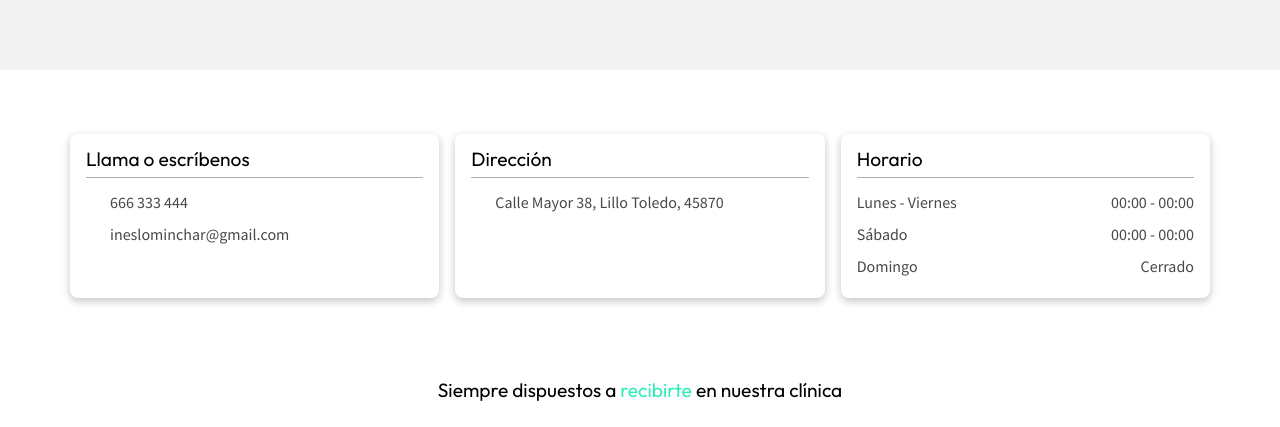
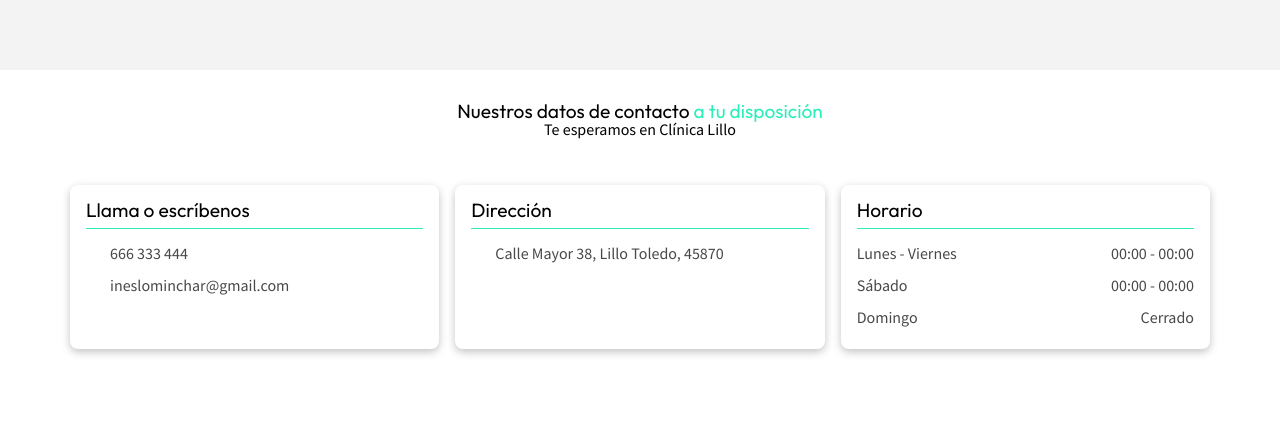
Before and after one commit to JJuarez-git/clinica, an Angular app: page /contacto in a window 1280 px wide. Shown: the part 183-610 px from the top of the page. Built offline with nearby package versions, Linux system fonts and the light colour scheme.

Commit message:
minor changes on contact

```diff
--- a/src/app/components/pages/contact/contact.component.css
+++ b/src/app/components/pages/contact/contact.component.css
@@ -1,16 +1,15 @@
 .contact-grid {
    display: grid;
    grid-template-columns: repeat(1, minmax(0, 1fr));
-   /* padding: 0 5em; */
    gap: 1em;
-}
-
-.grid-col {
-   /* border: 1px solid red; */
 }
 
 .card {
    height: 100%;
+}
+
+#cards-section {
+   padding: 2em 0;
 }
 
 #contact-movil, #contact-email, #contact-locate {
--- a/src/app/components/pages/contact/contact.component.html
+++ b/src/app/components/pages/contact/contact.component.html
@@ -8,22 +8,29 @@
       </div>
    </section>
 
-   <section class="section-no-bg" style="padding: 4em 0 2em;">
+   <section class="section-no-bg" style="padding-top: 2em;">
+      <div class="container text-center space-y-1">
+         <p class="sub-title">Nuestros datos de contacto <span class="text-primary d-inline-block">a tu disposición</span></p>
+         <p>Te esperamos en {{clinicaName}}</p>
+      </div>
+   </section>
+
+   <section class="section-no-bg" id="cards-section">
       <div class="contact-grid container">
 
          <div class="grid-col">
-            <div class="card">
+            <div class="card bg-section">
                <div class="card-title">
                   <p class="sub-title">Llama o escríbenos</p>
                </div>
-               <div class="hr bg-secondary"></div>
+               <div class="hr bg-primary"></div>
                <div class="card-body">
                   <ul class="text-secondary">
                      <li id="contact-movil">
-                        <!-- <span class="text-black">Móvil:</span> --> {{data.contacto.info.movil}}
+                        {{data.contacto.info.movil}}
                      </li>
                      <li id="contact-email">
-                        <!-- <span class="text-black">Email:</span> --> {{data.contacto.info.email}}
+                        {{data.contacto.info.email}}
                      </li>
                   </ul>
                </div>
@@ -31,11 +38,11 @@
          </div>
 
          <div class="grid-col">
-            <div class="card">
+            <div class="card bg-section">
                <div class="card-title">
                   <p class="sub-title">Dirección</p>
                </div>
-               <div class="hr bg-secondary"></div>
+               <div class="hr bg-primary"></div>
                <div class="card-body">
                   <ul class="text-secondary">
                      <li id="contact-locate">
@@ -47,15 +54,15 @@
          </div>
 
          <div class="grid-col">
-            <div class="card">
+            <div class="card bg-section">
                <div class="card-title">
                   <p class="sub-title">{{data.horario.title}}</p>
                </div>
-               <div class="hr bg-secondary"></div>
+               <div class="hr bg-primary"></div>
                <div class="card-body">
                   <ul id="contact-horario" class="text-secondary">
                      <li *ngFor="let value of data.horario.dias">
-                        <span>{{value.dia}}</span>
+                        <span class="text-600">{{value.dia}}</span>
                         <span>{{value.horas}}</span>
                      </li>
                   </ul>
--- a/src/app/components/pages/contact/contact.component.ts
+++ b/src/app/components/pages/contact/contact.component.ts
@@ -12,6 +12,7 @@ export class ContactComponent implements OnInit {
 
   title = `Contacto | ${info.title}`
   data = footerData
+  clinicaName = info.title
 
   constructor(
     private titleService: Title
```
